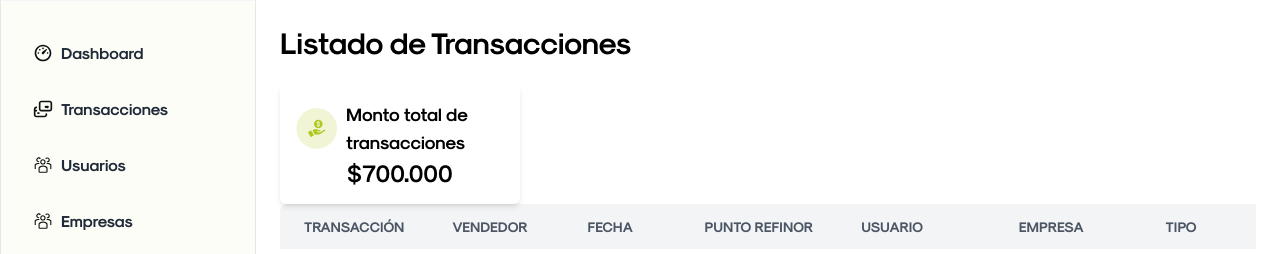
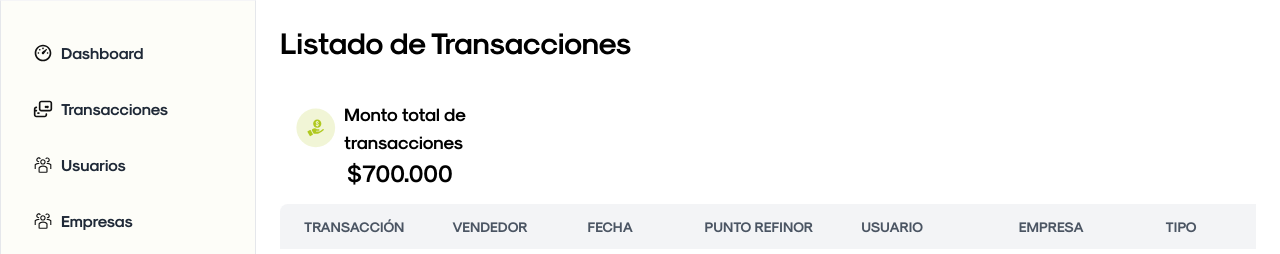
Before and after one commit to Lucasdxvid/refinor-app, a React (Vite) app: page / in a window 1280 px wide. Shown: the top 254 px of the page. Built offline with nearby package versions, Linux system fonts and the light colour scheme.

Commit message:
padding - margin

```diff
--- a/src/components/AmountMoney.jsx
+++ b/src/components/AmountMoney.jsx
@@ -3,9 +3,13 @@ import RefundAmountIcon from "../assets/icons/amountBar/RefundAmountIcon.svg";
 export const AmountMoney = () => {
   return (
     <div className="flex gap-4">
-      <div className="rounded-md bg-white p-4 shadow-md flex flex-col items-center max-w-60">
+      <div className="p-4 flex flex-col items-center max-w-60">
         <div className="flex items-center gap-2">
-          <img src={RefundAmountIcon} alt="Refund Amount" />
+          <img
+            src={RefundAmountIcon}
+            alt="Refund Amount"
+            className="w-10 h-10"
+          />
           <span className="text-lg font-normal">
             Monto total de transacciones
           </span>
--- a/src/pages/TransactionLists.jsx
+++ b/src/pages/TransactionLists.jsx
@@ -53,7 +53,7 @@ const TransactionLists = () => {
   return (
     <Layout>
       <h1 className="text-3xl font-semibold mb-6">Listado de Transacciones</h1>
-      <AmountMoney/>
+      <AmountMoney />
       <TableComponent columns={columns} data={data} />
     </Layout>
   );
```
